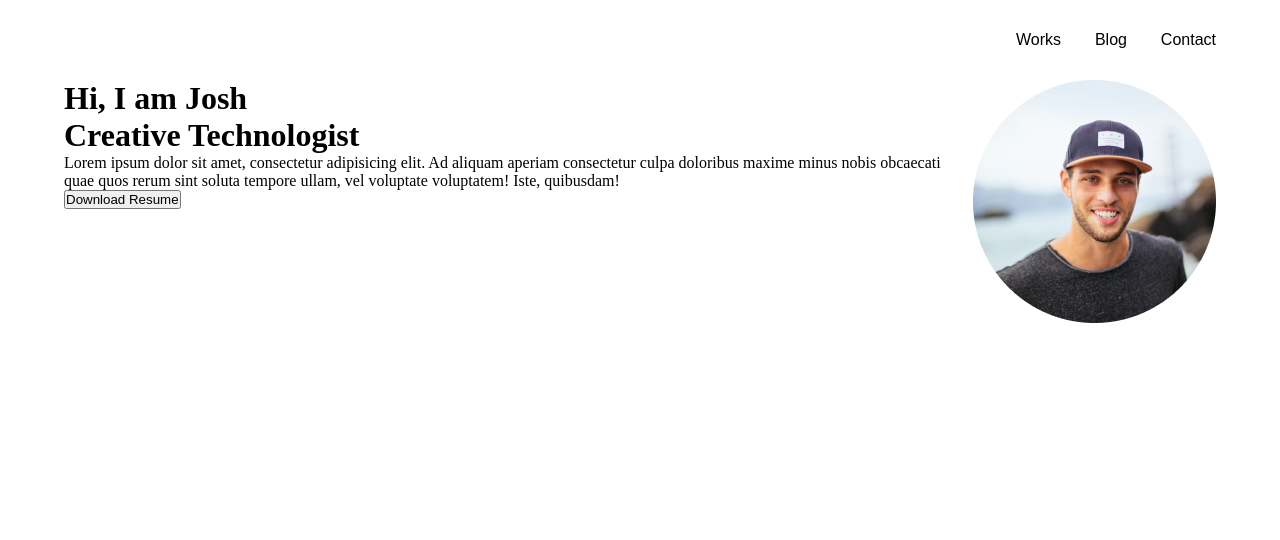
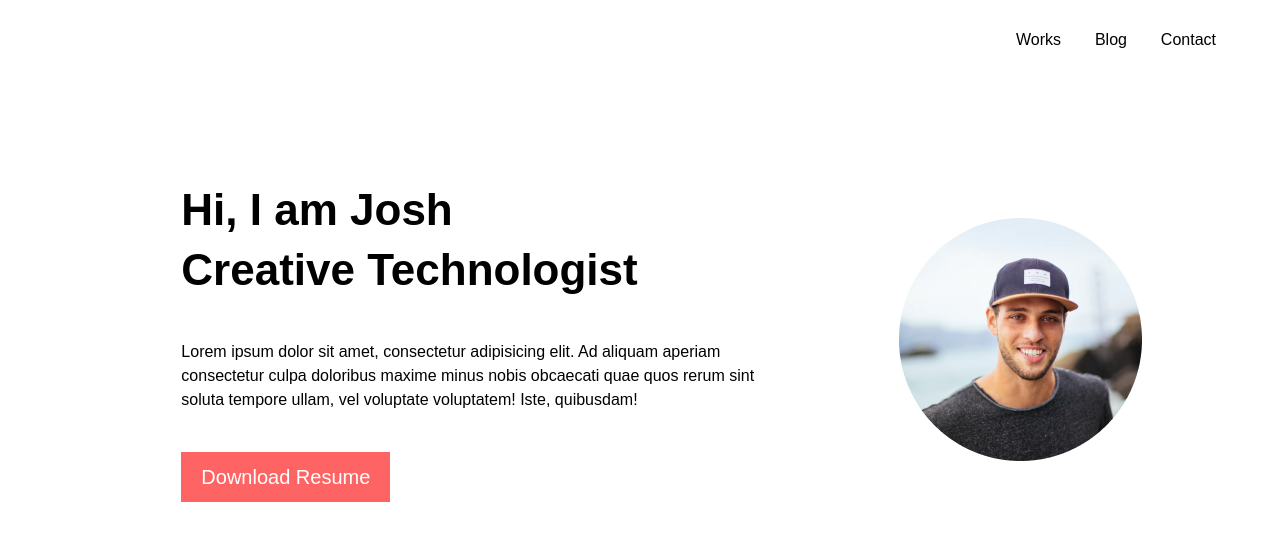
Before and after one commit to Razmyslov/forLearnStudents, a plain HTML site: page siteJohn/210/210.html in a window 1280 px wide. Drawn offline with Linux system fonts and the light colour scheme.

Commit message:
upd 29.03.2023

```diff
--- a/siteJohn/210/210.css
+++ b/siteJohn/210/210.css
@@ -46,5 +46,48 @@ header a{
 
 div.personal-info div.container{
     display: flex;
-    justify-content: space-between;
+    justify-content: space-evenly;
+    margin-top: 100px;
+    margin-bottom: 60px;
+    align-items: center;
 }
+
+div.personal-info div.info{
+    width: 600px;
+    font-family: Heebo, sans-serif;
+}
+
+div.personal-info div.info h1{
+    font-weight: 700;
+    font-size: 44px;
+    line-height: 60px;
+    margin-bottom: 40px;
+}
+
+div.personal-info div.info p{
+    font-weight: 400;
+    font-size: 16px;
+    line-height: 24px;
+    margin-bottom: 40px;
+}
+
+div.personal-info div.info button{
+    font-weight: 500;
+    font-size: 20px;
+    line-height: 30px;
+    color: white;
+    background-color: rgba(255, 100, 100, 1);
+    padding: 10px 20px;
+    border: none;
+    cursor: pointer;
+    transition: .2s;
+}
+
+div.personal-info div.info button:hover{
+    transform: scale(1.05);
+}
+
+div.personal-info div.personal-image{
+    width: 200px;
+    border-radius: 50%;
+}
```
